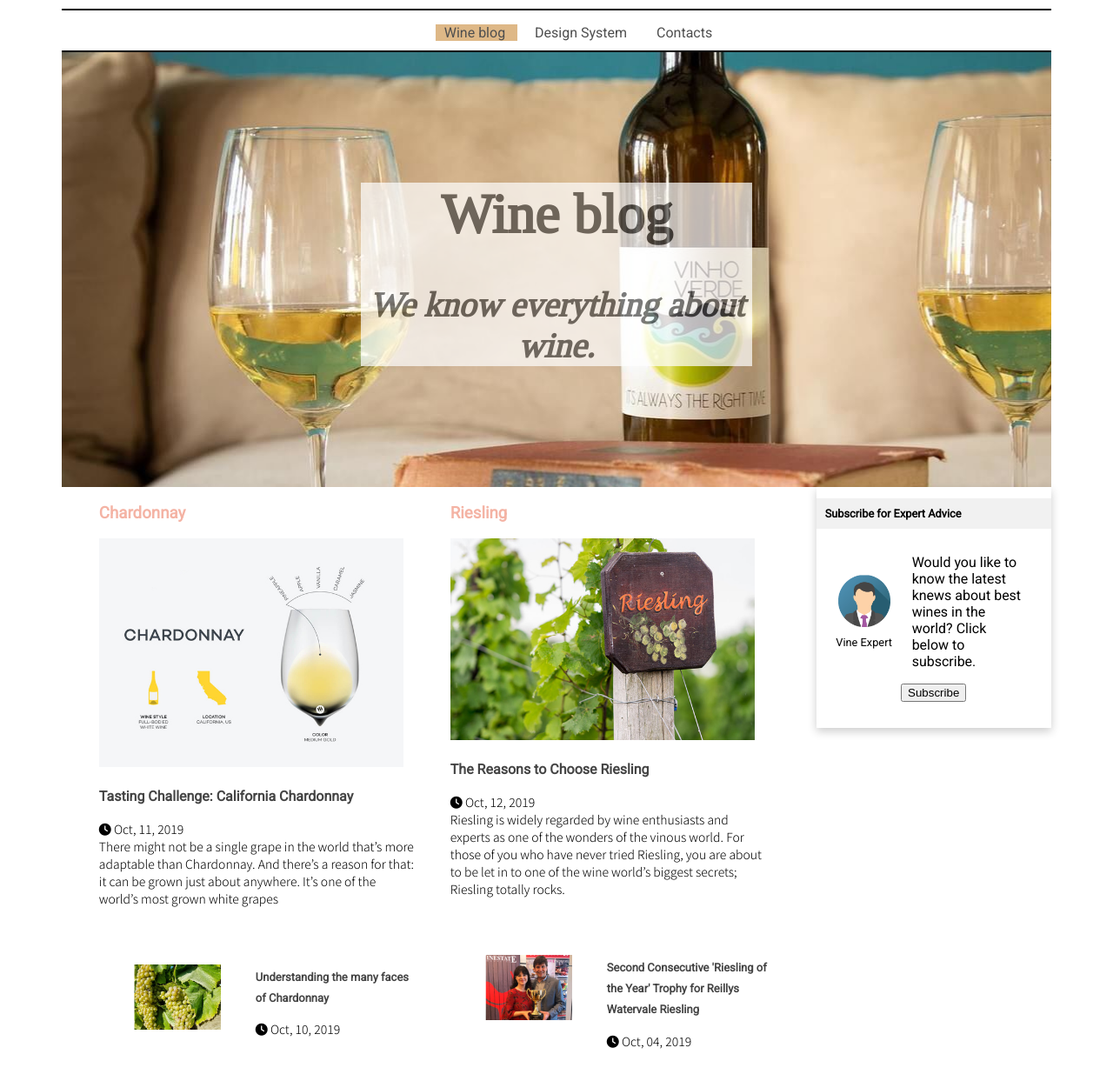
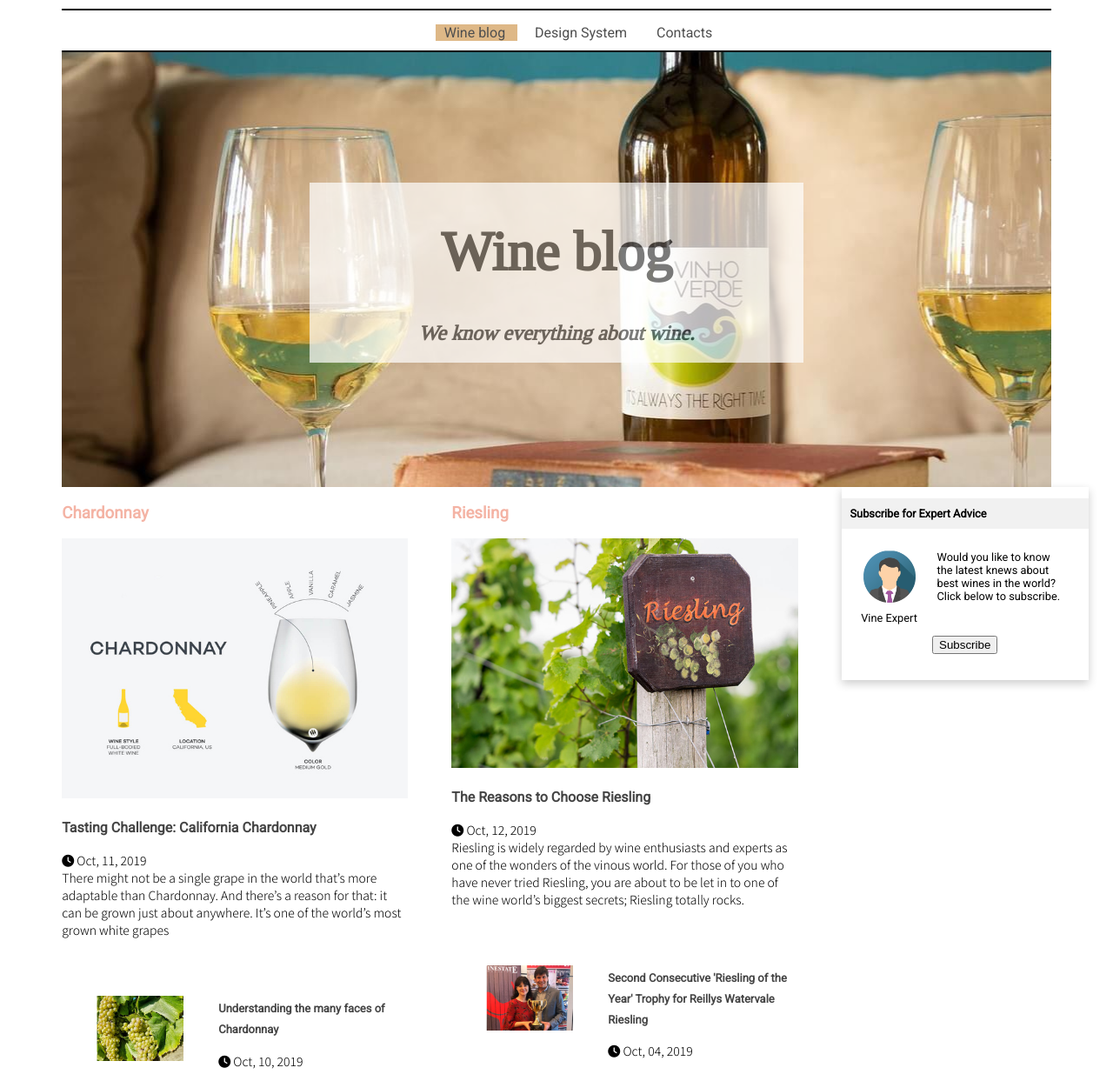
Before and after one commit to Dublez/Udacity-Front-End-Nanodegree, a plain HTML site: page main/index.html in a window 1280 px wide. Shown: the part 15-1258 px from the top of the page at 87% size. Drawn offline with Linux system fonts and the light colour scheme.

Commit message:
Third Revision

```diff
--- a/main/css/blog-posts.css
+++ b/main/css/blog-posts.css
@@ -13,7 +13,7 @@
 
 
 .bg-custom-posts-thumb-x1{
-    width: 200px;
+    width: 100%;
     height: auto;
     padding: 0;
     margin: 0;
@@ -28,7 +28,7 @@
 }
 
 .bg-custom-posts-x1-image{
-    width: 350px;
+    width: 100%;
 }
 
 .bg-custom-posts-x2-image{
--- a/main/css/index.css
+++ b/main/css/index.css
@@ -11,7 +11,7 @@ body{
 .bg-container-outer{
     margin: 25px auto;
     width: 90%;
-    min-width: 400px;
+    min-width: 450px;
     display: grid;
     grid-template-rows: 50px 500px auto;
 }
@@ -24,45 +24,97 @@ body{
     background-color: burlywood;
 }
 
-.bg-header-outer{
+.bg-header-container{
     background-image: url("../wines_main.jpg");
-    width: 600px;
+    display: flex;
+    width: 100%;
+    align-items: center;
+    justify-content: center;
 }
 
-.menu-header-container{
-    width: 600px;
+.bg-main-container{
+    width: 100%;
+    /* flex-direction: row; */
+}
+
+@media(max-width: 649px){
+    .bg-main-container{
+        display: grid;
+        row-gap: 100px;
+        column-gap: 50px;
+        grid-template-columns: 100%;
+        grid-template-rows: auto auto auto;
+        grid-template-areas:
+        "col1"
+        "col2"
+        "sub";
+    }
+
+    .bg-main-content-col-1{
+        grid-area: "col1";
+        width: 400px;
+    }
+
+    .bg-main-content-col-2{
+        grid-area: "col2";
+        width: 400px;
+    }
+
+    .bg-sidebar{
+        grid-area: "sub";
+        width: 400px;
+    }
+}
+
+@media (min-width : 650px) and (max-width: 1150px){
+    .bg-main-container{
+        display: grid;
+        row-gap: 100px;
+        column-gap: 50px;
+        grid-template-columns: 50% 50%;
+        grid-template-rows: auto auto;
+        grid-template-areas:
+        "col1 col2"
+        "sub";
+    }
+
+    .bg-main-content-col-1{
+        grid-area: "col1";
+        width: 400px;
+    }
+
+    .bg-main-content-col-2{
+        grid-area: "col2";
+        width: 400px;
+    }
+
+    .bg-sidebar{
+        grid-area: "sub";
+        width: 400px;
+    }
 }
 
 @media(min-width: 1151px){
-    .menu-header-container{
-        width: 100%;
+    .bg-main-container{
+        display: grid;
+        row-gap: 100px;
+        column-gap: 50px;
+        grid-template-columns: 35% 35% 25%;
+        grid-template-rows: auto;
+        grid-template-areas: "col1 col2 sub";
     }
 
-    .bg-header-outer{
-        width: 100%;
+    .bg-main-content-col-1{
+        grid-area: "col1";
     }
 
-    .bg-main{
-        display: grid;
-        grid-template-columns: 75% 25%;
+    .bg-main-content-col-2{
+        grid-area: "col2";
     }
 
-    .bg-home-content{
-        display: grid;
-        grid-template-columns: 30vw 30vw;
-        justify-content: center;
+    .bg-sidebar{
+        grid-area: "sub";
     }
-}
-
-
-.bg-main-content-col-1{
-    max-width: 400px;
-    margin-right: 20px;
-}
-
-.bg-main-content-col-2{
-    max-width: 400px;
-    margin-left: 20px;
 }
 
 .entry-meta{
--- a/main/css/subscribe.css
+++ b/main/css/subscribe.css
@@ -1,14 +1,6 @@
 .bg-subscribe-container{
-    width: 95%;
-    max-width: 400px;
     box-shadow:0 4px 10px 0 rgba(0,0,0,0.2);
     float: left;
-}
-
-@media(min-width: 1151px){
-    .bg-subscribe-container{
-        float: right;
-    }
 }
 
 .bg-subscribe-header{
@@ -55,7 +47,8 @@
 }
 
 .bg-subscribe-text{
-    font-size: 1rem;
+    font-size: 0.8rem;
+    font-family: "Roboto", sans-serif;
 }
 
 .bg-subscribe-button{
--- a/main/css/title.css
+++ b/main/css/title.css
@@ -5,17 +5,16 @@
     color: #444444;
     text-decoration: none;
     font-family: "Tinos", serif;
-    width: 450px;
+    width: 50%;
     text-align: center;
     margin: auto;
     margin-top: 150px;
 }
 
 .title{
-
     font-size: 4rem;
 }
 
 .title-description{
-    font-size: 2.5rem;
+    font-size: 1.5rem;
 }
--- a/main/index.html
+++ b/main/index.html
@@ -12,9 +12,9 @@
         <title>Wine blog</title>
     </head>
     <body>
-        <div class="bg-container bg-container-outer element">
+        <div class="bg-container-outer element">
             <nav class="menu-header-container element">
-                    <ul id="menu-header" class="menu-header">
+                    <ul id="bg-menu-header" class="menu-header">
                         <li id="menu-item-1" class="menu-item">
                             <a href="index.html">Wine blog</a>
                         </li>
@@ -26,7 +26,7 @@
                         </li>
                     </ul>
             </nav>
-            <div class="bg-header-outer element">
+            <div class="bg-header-container element">
                 <div class="bg-header-title">
                     <h1 class="title">Wine blog</h1>
                     <h2 class="title-description"><i>We know everything about wine.</i></h2>
@@ -34,9 +34,8 @@
             </div>
 
             <!-- Main container -->
-            <div class="bg-main bg-home-main element">
+            <div class="bg-main-container bg-home-main element">
                 <!-- Main content -->
-                <div id="main-content" class="bg-content bg-home-content element">
                 <!-- Left Column -->
                 <div class="bg-main-content-col-1 element">
                     <h3 class="bg-widget-title col-title">
@@ -215,7 +214,6 @@
                         </li>
                     </ul>
                 </div>
-                </div>
                 <!-- Sidebar -->
                 <div class="bg-sidebar element">
                     <div class="bg-subscribe-container">
```
Lines whose indentation alone changed are shown as unchanged.
